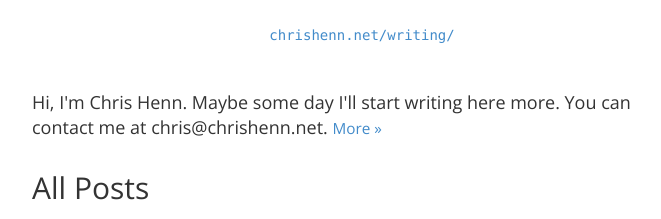
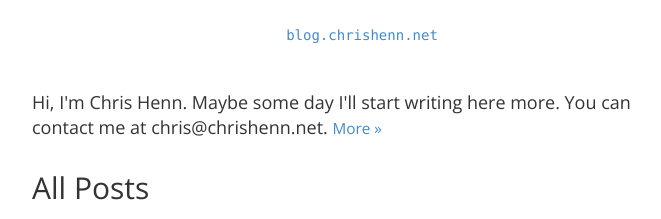
Before and after one commit to chnn/chrishenn-net, a Jekyll site: the page built from index.html, in a window 1280 px wide. Shown: the top 219 px of the page, without its empty margins (278-939 px from the left). Built offline with Jekyll 4.4.1, drawn with Linux system fonts in a browser that asks for light colours.

Commit message:
Update domain

```diff
--- a/_config.yml
+++ b/_config.yml
@@ -1,4 +1,4 @@
-baseurl: /writing
+baseurl: /
 permalink: /:title.html
 highlighter: rouge
 sass:
--- a/_layouts/default.html
+++ b/_layouts/default.html
@@ -12,7 +12,7 @@
 
     <body>
         <header>
-            <div class="brand"><a href="http://chrishenn.net/writing/">chrishenn.net/writing/</a></div>
+            <div class="brand"><a href="http://blog.chrishenn.net">blog.chrishenn.net</a></div>
         </header>
 
         <div class="content-container">
```
